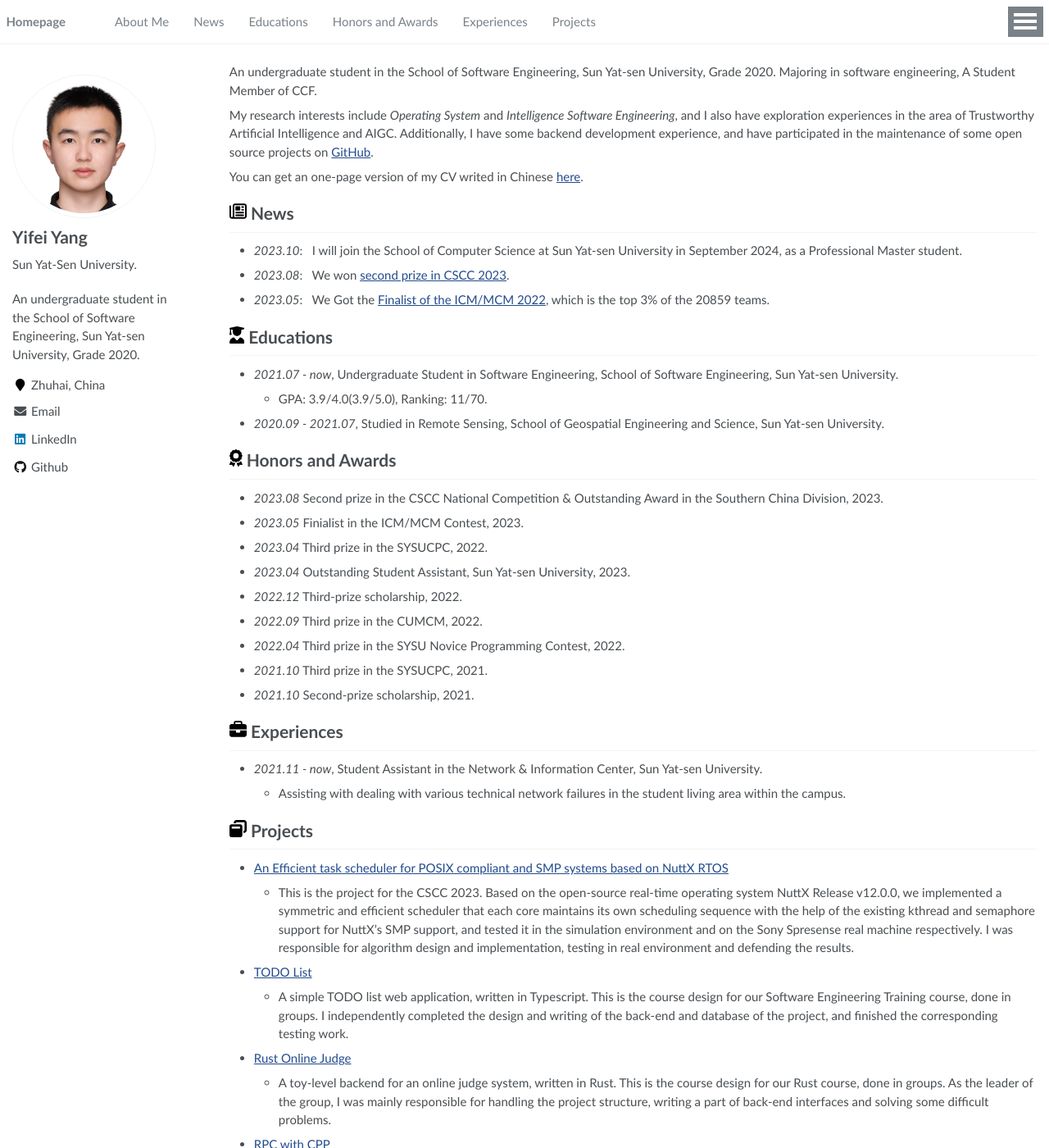
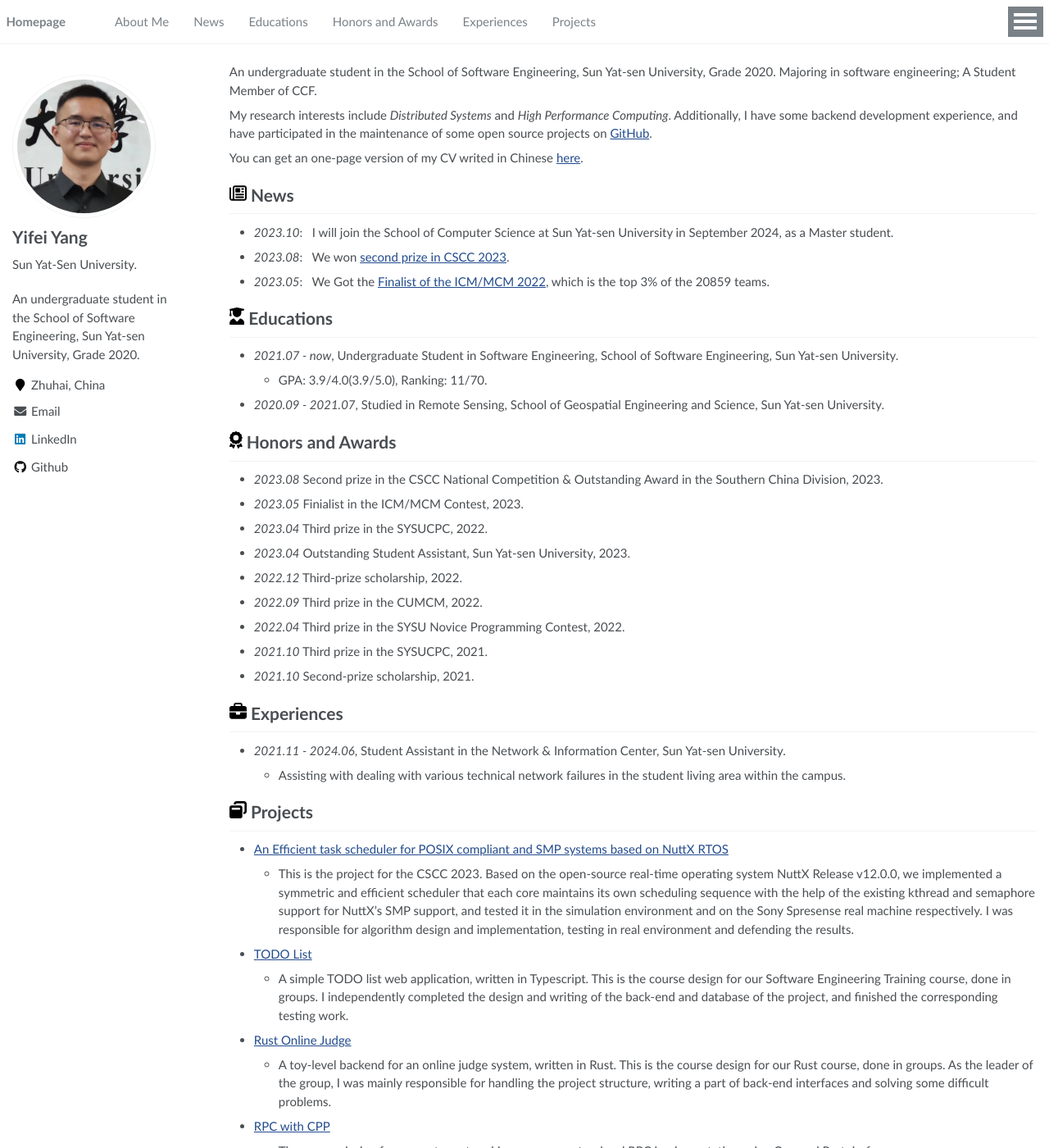
Before and after one commit to NorthSecond/Profile, a Jekyll site: the page built from _pages/about.md, in a window 1280 px wide and 1400 px high. Shown: the whole window at 82% size. Built offline with Jekyll 4.4.1, drawn with Linux system fonts in a browser that asks for light colours; comment, search, counter and statistics services are not loaded.

Commit message:
update research intersts

```diff
--- a/_pages/about.md
+++ b/_pages/about.md
@@ -17,15 +17,15 @@ redirect_from:
 
 <span class='anchor' id='about-me'></span>
 
-An undergraduate student in the School of Software Engineering, Sun Yat-sen University, Grade 2020. Majoring in software engineering, A Student Member of CCF.
+An undergraduate student in the School of Software Engineering, Sun Yat-sen University, Grade 2020. Majoring in software engineering; A Student Member of CCF.
 
-My research interests include *Operating System* and *Intelligence Software Engineering*, and I also have exploration experiences in the area of Trustworthy Artificial Intelligence and AIGC. Additionally, I have some backend development experience, and have participated in the maintenance of some open source projects on <a href="https://github.com/NorthSecond/" target="_blank" rel="nofollow">GitHub</a>.
+My research interests include *Distributed Systems* and *High Performance Computing*. Additionally, I have some backend development experience, and have participated in the maintenance of some open source projects on <a href="https://github.com/NorthSecond/" target="_blank" rel="nofollow">GitHub</a>.
 
 You can get an one-page version of my CV writed in Chinese <a href="./assets/pdf/杨翼飞_个人简历.pdf" target="_blank" rel="nofollow">here</a>.
 
 # <svg xmlns="http://www.w3.org/2000/svg" height="1em" viewBox="0 0 512 512"><path d="M168 80c-13.3 0-24 10.7-24 24V408c0 8.4-1.4 16.5-4.1 24H440c13.3 0 24-10.7 24-24V104c0-13.3-10.7-24-24-24H168zM72 480c-39.8 0-72-32.2-72-72V112C0 98.7 10.7 88 24 88s24 10.7 24 24V408c0 13.3 10.7 24 24 24s24-10.7 24-24V104c0-39.8 32.2-72 72-72H440c39.8 0 72 32.2 72 72V408c0 39.8-32.2 72-72 72H72zM176 136c0-13.3 10.7-24 24-24h96c13.3 0 24 10.7 24 24v80c0 13.3-10.7 24-24 24H200c-13.3 0-24-10.7-24-24V136zm200-24h32c13.3 0 24 10.7 24 24s-10.7 24-24 24H376c-13.3 0-24-10.7-24-24s10.7-24 24-24zm0 80h32c13.3 0 24 10.7 24 24s-10.7 24-24 24H376c-13.3 0-24-10.7-24-24s10.7-24 24-24zM200 272H408c13.3 0 24 10.7 24 24s-10.7 24-24 24H200c-13.3 0-24-10.7-24-24s10.7-24 24-24zm0 80H408c13.3 0 24 10.7 24 24s-10.7 24-24 24H200c-13.3 0-24-10.7-24-24s10.7-24 24-24z"/></svg> News
 
-- *2023.10*: &nbsp; I will join the School of Computer Science at Sun Yat-sen University in September 2024, as a Professional Master student.
+- *2023.10*: &nbsp; I will join the School of Computer Science at Sun Yat-sen University in September 2024, as a Master student.
 - *2023.08*: &nbsp; We won [second prize in CSCC 2023](https://gitlab.eduxiji.net/csc-os/os2023/-/raw/master/2023%E5%85%A8%E5%9B%BD%E5%A4%A7%E5%AD%A6%E7%94%9F%E8%AE%A1%E7%AE%97%E6%9C%BA%E7%B3%BB%E7%BB%9F%E8%83%BD%E5%8A%9B%E5%A4%A7%E8%B5%9B%E6%93%8D%E4%BD%9C%E7%B3%BB%E7%BB%9F%E8%AE%BE%E8%AE%A1%E8%B5%9B%E5%86%85%E6%A0%B8%E8%B5%9B%E9%81%93_%E5%8A%9F%E8%83%BD%E8%B5%9B%E9%81%93-%E7%BD%91%E7%AB%99%E5%8F%91%E5%B8%83%E7%89%88_1_.pdf).
 - *2023.05*: &nbsp; We Got the [Finalist of the ICM/MCM 2022](https://www.comap-math.com/mcm/2023Certs/2311947.pdf), which is the top 3% of the 20859 teams.
 
@@ -77,7 +77,7 @@ You can get an one-page version of my CV writed in Chinese <a href="./assets/pdf
 
 # <svg xmlns="http://www.w3.org/2000/svg" height="1em" viewBox="0 0 512 512"><path d="M184 48H328c4.4 0 8 3.6 8 8V96H176V56c0-4.4 3.6-8 8-8zm-56 8V96H64C28.7 96 0 124.7 0 160v96H192 320 512V160c0-35.3-28.7-64-64-64H384V56c0-30.9-25.1-56-56-56H184c-30.9 0-56 25.1-56 56zM512 288H320v32c0 17.7-14.3 32-32 32H224c-17.7 0-32-14.3-32-32V288H0V416c0 35.3 28.7 64 64 64H448c35.3 0 64-28.7 64-64V288z"/></svg> Experiences
 
-- *2021.11 - now*, Student Assistant in the Network & Information Center, Sun Yat-sen University.
+- *2021.11 - 2024.06*, Student Assistant in the Network & Information Center, Sun Yat-sen University.
   - Assisting with dealing with various technical network failures in the student living area within the campus.
 
 # <svg xmlns="http://www.w3.org/2000/svg" height="1em" viewBox="0 0 512 512"><path d="M432 64H208c-8.8 0-16 7.2-16 16V96H128V80c0-44.2 35.8-80 80-80H432c44.2 0 80 35.8 80 80V304c0 44.2-35.8 80-80 80H416V320h16c8.8 0 16-7.2 16-16V80c0-8.8-7.2-16-16-16zM0 192c0-35.3 28.7-64 64-64H320c35.3 0 64 28.7 64 64V448c0 35.3-28.7 64-64 64H64c-35.3 0-64-28.7-64-64V192zm64 32c0 17.7 14.3 32 32 32H288c17.7 0 32-14.3 32-32s-14.3-32-32-32H96c-17.7 0-32 14.3-32 32z"/></svg> Projects
```
Also changed, not shown: assets/images/.jpg, assets/images/profile.jpg.
